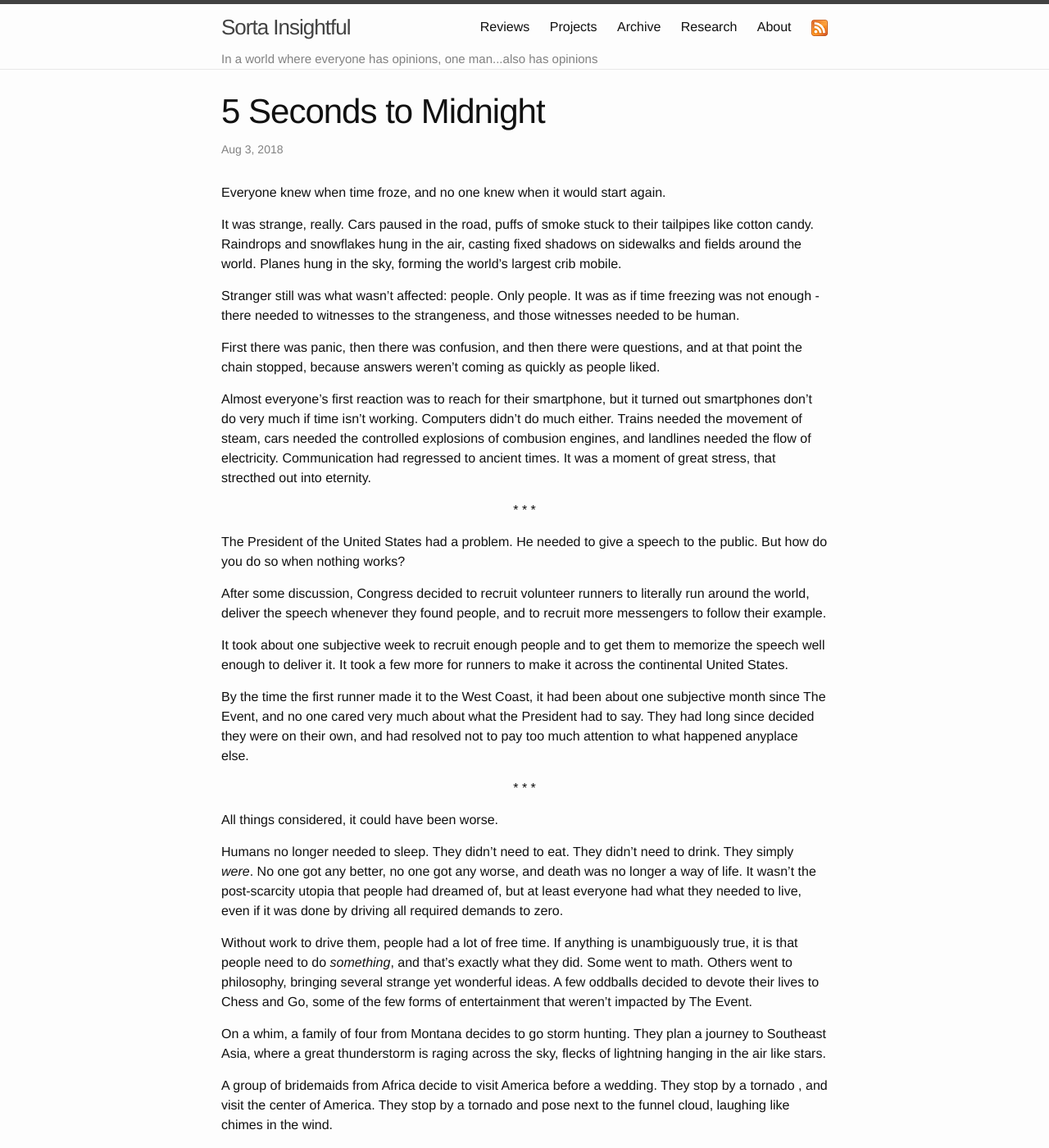
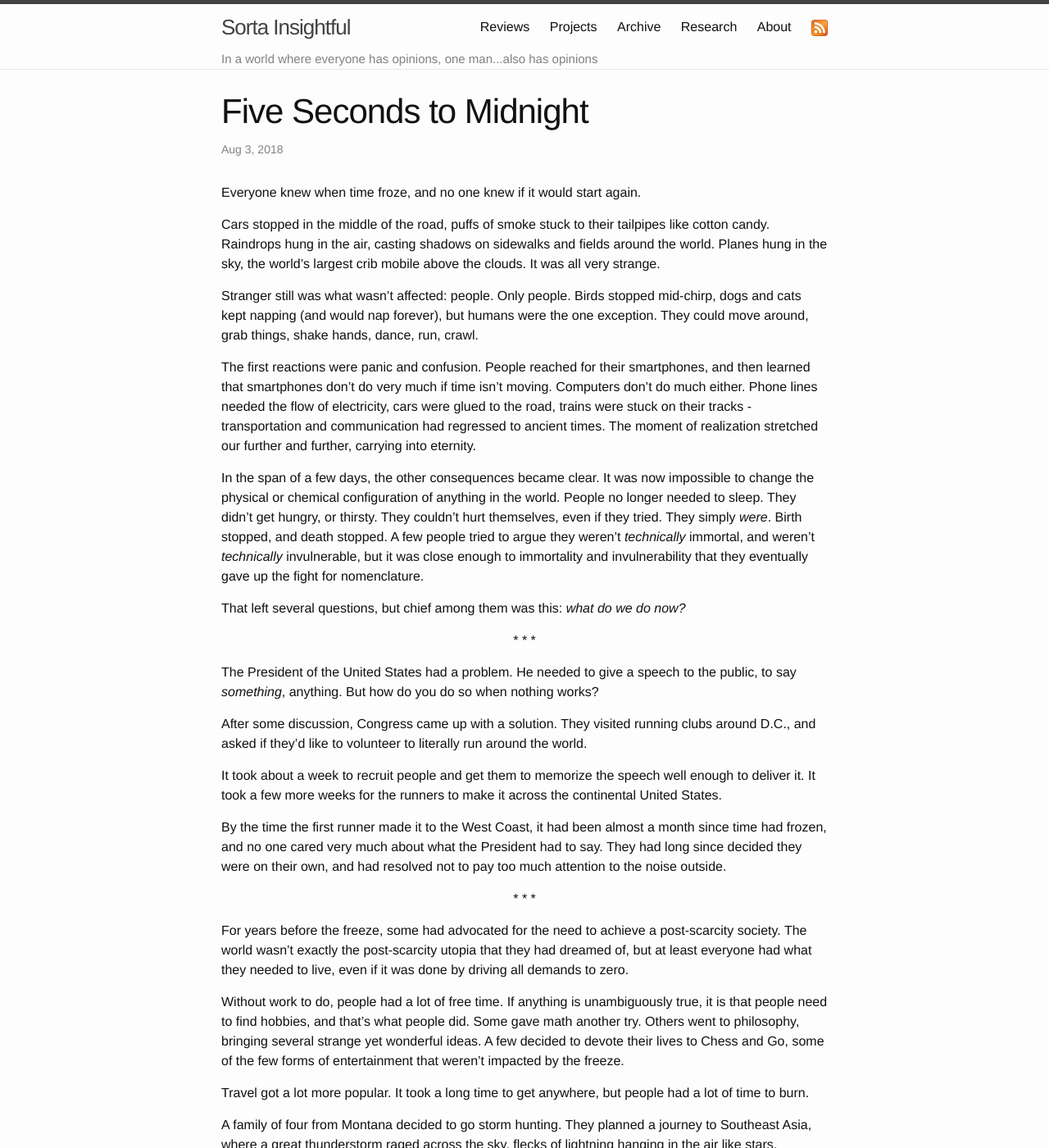
Before and after one commit to alexirpan/alexirpan.github.io, a Jekyll site: the page built from _posts/2018-07-02-five-seconds-to-midnight.markdown, in a window 1280 px wide and 1400 px high. Shown: the whole window at 82% size. Built offline with Jekyll 4.4.1, drawn with Linux system fonts in a browser that asks for light colours; nearby versions of some CDN libraries; some of the changed text lies outside the part shown.

Commit message:
Draft I am sending out for feedback

```diff
--- a/_posts/2018-07-02-five-seconds-to-midnight.markdown
+++ b/_posts/2018-07-02-five-seconds-to-midnight.markdown
@@ -1,103 +1,120 @@
 ---
 layout: post
-title:  "5 Seconds to Midnight"
+title:  "Five Seconds to Midnight"
 date:   2018-08-03 00:01:02 -0700
 ---
 
-Everyone knew when time froze, and no one knew when it would start again.
+Everyone knew when time froze, and no one knew if it would start again.
 
-It was strange, really. Cars paused in the road, puffs of smoke stuck
-to their tailpipes like cotton candy. Raindrops and snowflakes hung in the air,
-casting fixed shadows on sidewalks and fields around the world. Planes hung
-in the sky, forming the world's largest crib mobile.
+Cars stopped in the middle of the road, puffs of smoke
+stuck to their tailpipes like cotton candy. Raindrops hung in the air,
+casting shadows on sidewalks and fields around the world. Planes hung
+in the sky, the world's largest crib mobile above the clouds. It was all
+very strange.
 
-Stranger still was what wasn't affected: people. Only people. It was as if
-time freezing was not enough - there needed to witnesses to the strangeness,
-and those witnesses needed to be human.
+Stranger still was what wasn't affected: people. Only people. Birds stopped
+mid-chirp, dogs and cats kept napping (and would nap forever), but humans
+were the one exception. They could move around, grab things, shake hands,
+dance, run, crawl.
 
-First there was panic, then there was confusion, and then there were questions,
-and at that point the chain stopped, because answers weren't coming as quickly
-as people liked.
+The first reactions were panic and confusion. People reached for their
+smartphones, and then learned that smartphones don't do very much if time isn't
+moving. Computers don't do much either. Phone lines needed the flow of electricity,
+cars were glued to the road, trains were stuck on their tracks - transportation
+and communication had regressed to ancient times. The moment of realization
+stretched our further and further, carrying into eternity.
 
-Almost everyone's first reaction was to reach for their smartphone, but it
-turned out smartphones don't do very much if time isn't working. Computers
-didn't do much either. Trains needed the movement of steam, cars needed the
-controlled explosions of combusion engines, and landlines needed the flow of
-electricity. Communication had regressed to ancient times. It was a moment of
-great stress, that strecthed out into eternity.
+In the span of a few days, the other consequences became clear. It was now
+impossible to change the physical or chemical configuration of anything in
+the world. People no longer needed to sleep. They didn't get hungry, or thirsty.
+They couldn't hurt themselves, even if they tried. They simply *were*. Birth
+stopped, and death stopped. A few people tried to argue they weren't
+*technically* immortal, and weren't *technically* invulnerable, but it was close
+enough to immortality and invulnerability that they eventually gave up the
+fight for nomenclature.
+
+That left several questions, but chief among them was this: *what do we do now?*
 
 \* \* \*
 {: .centered }
 
 The President of the United States had a problem. He needed to give a speech to
-the public. But how do you do so when nothing works?
+the public, to say *something*, anything. But how do you do so when nothing works?
 
-After some discussion, Congress decided to recruit volunteer runners to literally
-run around the world, deliver the speech whenever they found people, and to recruit
-more messengers to follow their example.
+After some discussion, Congress came up with a solution. They visited
+running clubs around D.C., and asked if they'd like to volunteer to literally
+run around the world.
 
-It took about one subjective week to recruit enough people and to get them to
-memorize the speech well enough to deliver it. It took a few more for runners to
-make it across the continental United States.
+It took about a week to recruit people and get them to memorize the speech well
+enough to deliver it. It took a few more weeks for the runners to make it
+across the continental United States.
 
-By the time the first runner made it to the West Coast, it had been about one
-subjective month since The Event, and no one cared very much about what the
-President had to say. They had long since decided they were on their own, and
-had resolved not to pay too much attention to what happened anyplace else.
+By the time the first runner made it to the West Coast, it had been almost a month
+since time had frozen, and no one cared very much about what the President had
+to say. They had long since decided they were on their own, and had resolved not
+to pay too much attention to the noise outside.
 
 \* \* \*
 {: .centered }
 
-All things considered, it could have been worse.
+For years before the freeze, some had advocated for the need to achieve a
+post-scarcity society. The world wasn't exactly the post-scarcity utopia that
+they had dreamed of, but at least everyone had what they needed to live, even
+if it was done by driving all demands to zero.
 
-Humans no longer needed to sleep. They didn't need to eat. They didn't need
-to drink. They simply *were*. No one got any better, no one got any worse, and
-death was no longer a way of life. It wasn't the post-scarcity utopia that
-people had dreamed of, but at least everyone had what they needed to live,
-even if it was done by driving all required demands to zero.
+Without work to do, people had a lot of free time. If anything
+is unambiguously true, it is that people need to find hobbies, and that's what people
+did. Some gave math another try. Others went to philosophy, bringing
+several strange yet wonderful ideas. A few decided to devote their lives to
+Chess and Go, some of the few forms of entertainment that weren't impacted
+by the freeze.
 
-Without work to drive them, people had a lot of free time. If anything
-is unambiguously true, it is that people need to do *something*, and that's
-exactly what they did. Some went to math. Others went to philosophy, bringing
-several strange yet wonderful ideas. A few oddballs decided to devote their lives
-to Chess and Go, some of the few forms of entertainment that weren't impacted
-by The Event.
+Travel got a lot more popular. It took a long time to get anywhere, but people
+had a lot of time to burn.
 
-On a whim, a family of four from Montana decides to go storm hunting. They plan a journey to
-Southeast Asia, where a great thunderstorm is raging across the sky, flecks
+A family of four from Montana decided to go storm hunting. They planned a journey to
+Southeast Asia, where a great thunderstorm raged across the sky, flecks
 of lightning hanging in the air like stars.
 
-A group of bridemaids from Africa decide to visit America before a wedding. They
-stop by a tornado , and visit the center of America. They stop by a tornado and
-pose next to the funnel cloud, laughing like chimes in the wind.
+A group of bridesmaids from South Africa decided to visit America before a wedding.
+In the middle of Kansas, they stopped by a tornado, and posed next to the funnel
+cloud, waving their arms around and laughing like chimes in the wind.
 
 An elderly couple from Sao Paulo decide to climb Mount Everest. It wasn't the
 most original thing to do, but it's Mount Everest. How are you not supposed to climb
-the highest peak in the world?
+Mount Everest?
 
 The world was their oyster, and people realized there were pearls all around
-them, even in the little things. They just needed the chance to find them for
-themselves.
+them, even in the little things. They just needed the time to appreciate them,
+and the chance to find them for themselves.
 
 \* \* \*
 {: .centered }
 
-Years passed, then centuries, then millenia, all trapped in that moment of time.
-Nothing about the world changed, and yet the world was a very different place.
-People argued less, and helped each other more. It's funny how much people change
-when they become immortal.
+Years passed, then centuries, then millennia, all trapped in that moment of time.
+The world hadn't changed, but the people in it had made the world a very different
+place. A lot of petty squabbles died off. People argued less and helped each
+other more. It's funny how much people change, after they become immortal.
 
-And then something happened.
+The one problem was that the world was starting to become boring. Yes, there
+were pearls all around them, but on a long enough time scale, you can see
+everything that you want to see. People were running out of things to do.
 
-A man decided to spend a few months walking across the Atlantic, since it had
-been on his bucket list. Halfway through his journey, he spotted a glowing,
-pulsating wall of light.
+And then something new happened.
 
-He made landfall in Morocco, and spread the word to the first local he saw. The
-news travelled like wildfire, inspiring others to make the journey, where they
-discovered that there were more walls of light. A group from Australia stood on
-each other's shoulders and looked down, and from that vantage point they
-realized they weren't just walls - they were letters, written in serif font.
+Long after people had stopped keeping track of the time, a man decided to spend
+a few months walking across the Atlantic. He had done this about eighty times
+before, but it had been on his bucket list to do it again after a friend mentioned
+an island he'd missed all the previous times. Halfway through his journey, he
+spotted a glowing, pulsating wall of light - something that was changing, when
+nothing was supposed to change.
+
+He made landfall in Morocco, and spread word to the first local he saw. Indepedent
+expeditions verified his findings, and discovered that other walls of light had
+appeared across the ocean. A group from Australia started mapping the walls,
+and realized they were forming letters. With this news, they recruited a
+thousand people to form a human pyramid. The woman at the top of the pyramid
+looked down, and shouted out the message, written in white, serif font.
 
 **WE GAVE YOU GIFTS, AND YOU SQUANDERED THEM.**
 
@@ -109,7 +126,7 @@
 
 **PROVE YOU DESERVE THEM, AND WE wiLL RESTART THE GEARS OF THE WORLD.**
 
-**YOU HAVE FIFTY YEARS TO DECIDE.**
+**WE WILL GIVE YOU FIFTY YEARS TO DECIDE.**
 
 With the message delivered, the letters faded away, leaving just the frozen
 ocean waves.
@@ -120,49 +137,51 @@
 It took a while for humanity to decide. It's always hard to change things once
 people get used to them. Our adaptability is both a strength and a weakness.
 
-There were definitely upsides to living in a frozen world...but there's also
-something faintly sad about losing control over your destiny. People have so
-many ideas now, for things to build, things to try, which they *can't*, because
-the world literally doesn't allow them to do.
+There were upsides to living in a frozen world. But there were downsides too.
+People have so many ideas now, for things to build, things to try, and they
+*can't*, because the world literally won't allow them to do. We were given the
+chance to take back control over our own destiny. How could we say no?
 
-I'm standing in an office in Chicago, staring at a clock and waiting for my signal.
-
-After the Australia group read the message to the world, it was unclear what to
-do, but the thrill of something *new* meant nobody was scared. Eventually, we
-discovered five analog clocks, scattered across the world, all bathed in that
-same pulsating light, all stuck at precisely five seconds to midnight.
+It was unclear how we were supposed to signal our decision, but eventually we
+discovered five analog clocks, scattered across the world, all identical in
+shape and size, all bathed in the same pulsating light from before, and all
+stuck at precisely five seconds to midnight.
 
 The first was found in a classroom in Copenhagen.
 
 The second, in an abandoned laboratory on the outskirts of Berlin.
 
-The third, on the beach of a small island in the Pacific.
+The third, on a beach on the Bikini Atoll, lying next to a pineapple of all things.
 
 The fourth, in a house near the center of Hiroshima.
 
-And the fifth, in front of my eyes, in a publishing office in Chicago.
+And the fifth, in an editorial publishing office based out of Chicago.
 
 Each clock had a second hand, and unlike everything else, the second hand was
 free to move backward and forward, as long as it didn't move past five seconds
 to midnight. The leading theory was that if we could push all the second hands
 forward at the same time, that would be the signal to get things moving again.
 
-We have people stationed at each clock, along with a network of runners that
-have learned the knack of running at *precisely* the same speed, along with some
-checksums and backups to verify we don't have any errors. I'd explain the
-details, but I don't want to bore people.
+I'm standing in front of the Chicago clock right now.
 
-As for why I'm the one pushing the clock? It's nothing special. We chose randomly,
-and my name turned up.
+For synchronization, we have a network of runners, who have learned the knack
+of running at *precisely* the same speed. We also have some checksum runners
+and backup runners to help correct for errors. The system's all very interesting,
+at least to me. I'd explain the details, but I wouldn't want to bore people;
 
-Right on cue, a runner walks into the room. Their eyes are wide, but they're
-moving forward at a steady pace.
+As for why I'm the one pushing the clock? It's nothing special. We chose
+randomly. I was the one picked.
+
+Sometimes, I wonder what we'll do, or if we made the right call. It's not my
+place to judge. Besides, we'll find out soon.
+
+Right on cue, a runner walks into the room, moving forward at a steady pace.
 
 "It's time."
 
-I nod, say "I hope so", and start pushing the second hand forward. It starts to
-shift with a loud, creaking sound, a sound far too loud for an ordinary clock.
-And then, it jumps.
+I nod, and start pushing the second hand forward. It starts to
+shift with a loud, creaking sound, a sound far too loud for what should be
+an ordinary clock. I push, and push, and push - and then it's free.
 
 *Tick.*
 
@@ -174,4 +193,27 @@
 
 *Tick.*
 
-As for why I'
+---------------------------------------------------------------------
+
+<p></p>
+
+*Author's Notes*
+
+*I first thought of this story in early July. The premise was captivating, I knew
+what ideas I wanted to include, I had ideas about how I wanted to write it, and best of all,
+it was well-suited to a short story format, which meant it shouldn't have taken much time
+to write.*
+
+*I started a draft before ICML, and then forgot about it, since I was too busy with
+conferences and travel.*
+
+*By the time I revisited it, I had finished reading American Gods, and it almost
+convinced me to throw this story away, because the storytelling in that book
+was so lyrical that it made mine feel like a tragedy. I then decided it would be okay if my story was orders of
+magnitude worse than American Gods, because a lot of things are worse than American
+Gods. I needed to write this story, and so I did. If you spot any similarities
+in the sentence structures, know that I did my best to steal the parts I liked
+the most.*
+
+*The bulk of this story was written while listening to [Demetori's rendition of Eastern Dream](https://www.youtube.com/watch?v=t3sm6RcBpXU)
+on repeat. This has nothing to do with anything. I just like that song very much.*
```
